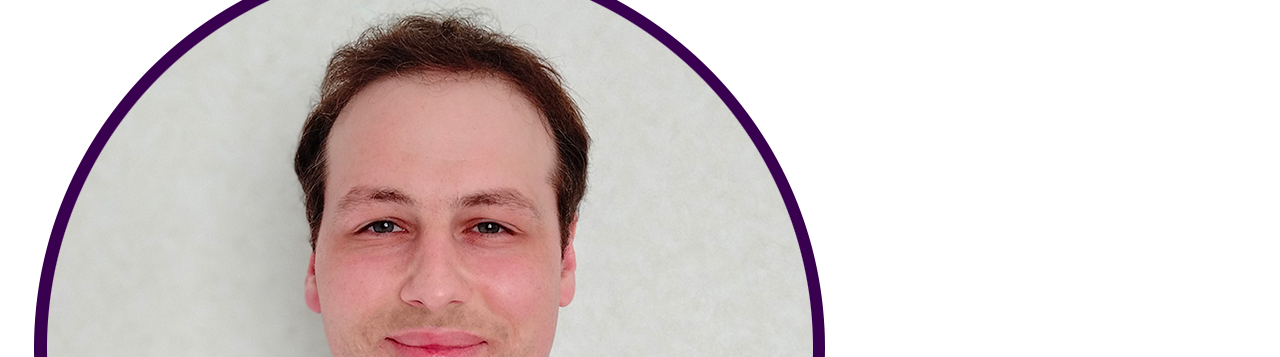
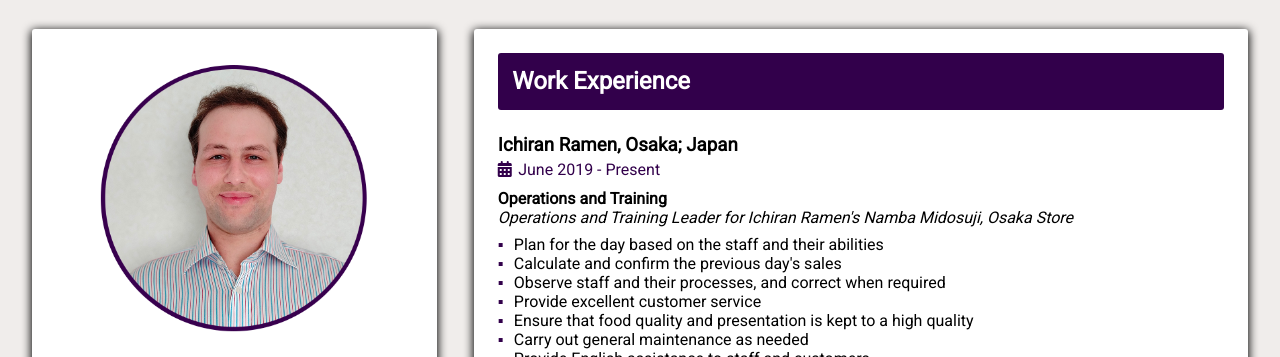
Before and after one commit to Jamelas/My-Website, a plain HTML site: page index.html in a window 1280 px wide. Shown: the part 91-448 px from the top of the page. Drawn offline with nearby package versions, Linux system fonts and the light colour scheme.

Commit message:
updated src for assets

```diff
--- a/assets/js/head.js
+++ b/assets/js/head.js
@@ -12,13 +12,13 @@ class Head extends HTMLElement {
     <link rel="stylesheet" href="https://cdn.jsdelivr.net/gh/devicons/devicon@v2.15.1/devicon.min.css"/>
 
     <!-- CSS Styles -->
-    <link rel="stylesheet" type="text/css" href="jamelas.github.io/assets/css/styles.css"/>
-    <link rel="stylesheet" type="text/css" href="jamelas.github.io/assets/css/nav-bar.css"/>
-    <link rel="stylesheet" type="text/css" href="jamelas.github.io/assets/css/footer.css"/>
+    <link rel="stylesheet" type="text/css" href="assets/css/styles.css"/>
+    <link rel="stylesheet" type="text/css" href="assets/css/nav-bar.css"/>
+    <link rel="stylesheet" type="text/css" href="assets/css/footer.css"/>
 
-    <link rel="stylesheet" type="text/css" href="jamelas.github.io/assets/css/index.css"/>
-    <link rel="stylesheet" type="text/css" href="jamelas.github.io/assets/css/projects.css"/>
-    <link rel="stylesheet" type="text/css" href="jamelas.github.io/assets/css/contact.css"/>
+    <link rel="stylesheet" type="text/css" href="assets/css/index.css"/>
+    <link rel="stylesheet" type="text/css" href="assets/css/projects.css"/>
+    <link rel="stylesheet" type="text/css" href="assets/css/contact.css"/>
 
     <!-- Favicons -->
     <link rel="icon" type="image/png" sizes="32x32" href="assets/icons/JD.png"/>
--- a/index.html
+++ b/index.html
@@ -1,9 +1,9 @@
 <!DOCTYPE html>
 <html lang="en">
   <head>
-    <script src="jamelas.github.io/assets/js/head.js" type="text/javascript" defer></script>
-    <script src="jamelas.github.io/assets/js/nav-bar.js" type="text/javascript" defer></script>
-    <script src="jamelas.github.io/assets/js/footer.js" type="text/javascript" defer></script>
+    <script src="assets/js/head.js" type="text/javascript" defer></script>
+    <script src="assets/js/nav-bar.js" type="text/javascript" defer></script>
+    <script src="assets/js/footer.js" type="text/javascript" defer></script>
     <script src="https://kit.fontawesome.com/f407607c7f.js" crossorigin="anonymous"></script>
     <head-component></head-component>
     <title>Jamie Douglas | Software Developer</title>
```
